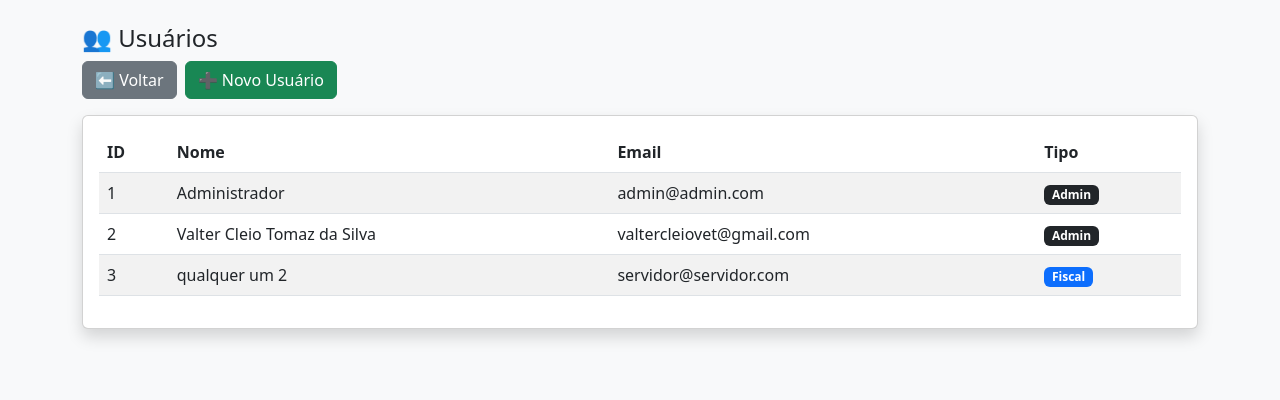
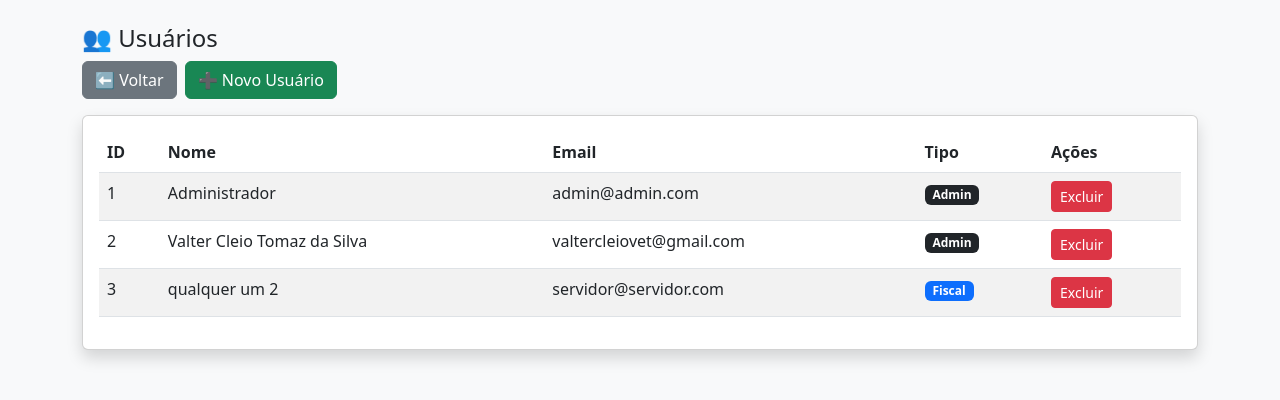
Before and after one commit to valtercleiovet-design/SEMMADUANIMAIS, a Flask app: page /usuarios in a window 1280 px wide. Shown: the top 400 px of the page. Run offline with Flask 3, Linux system fonts and the light colour scheme; a user stored in the database is signed in; data comes from the database, SQL or seed files in the repository; both versions use the stored data as it was after the commit.

Commit message:
sistema estável com controle de usuários

```diff
--- a/app.py
+++ b/app.py
@@ -400,6 +400,27 @@ def atualizar_status(id, novo_status):
 
     return redirect('/painel')
 
+@app.route('/excluir_usuario/<int:id>')
+def excluir_usuario(id):
+    if not session.get('logado'):
+        return redirect('/login')
+
+    if session.get('tipo') != 'admin':
+        return "Acesso negado"
+
+    # impedir apagar a si mesmo
+    if id == session.get('usuario_id'):
+        return "Você não pode excluir seu próprio usuário"
+
+    conn = conectar()
+    cursor = conn.cursor()
+
+    cursor.execute("DELETE FROM usuarios WHERE id=?", (id,))
+    conn.commit()
+    conn.close()
+
+    return redirect('/usuarios')
+
 # 🚀 RUN
 if __name__ == '__main__':
     app.run()
--- a/templates/usuarios.html
+++ b/templates/usuarios.html
@@ -13,10 +13,11 @@
     <div class="d-flex gap-2 mb-3">
         <a href="/painel" class="btn btn-secondary">⬅ Voltar</a>
 
-        <!-- 🔥 NOVO BOTÃO -->
+        {% if session['tipo'] == 'admin' %}
         <a href="{{ url_for('cadastrar_usuario') }}" class="btn btn-success">
             ➕ Novo Usuário
         </a>
+        {% endif %}
     </div>
 
     <div class="card p-3 shadow">
@@ -28,6 +29,7 @@
                     <th>Nome</th>
                     <th>Email</th>
                     <th>Tipo</th>
+                    <th>Ações</th>
                 </tr>
             </thead>
 
@@ -37,6 +39,7 @@
                     <td>{{ u[0] }}</td>
                     <td>{{ u[1] }}</td>
                     <td>{{ u[2] }}</td>
+
                     <td>
                         {% if u[3] == 'admin' %}
                             <span class="badge bg-dark">Admin</span>
@@ -44,6 +47,17 @@
                             <span class="badge bg-primary">Fiscal</span>
                         {% endif %}
                     </td>
+
+                    <td>
+                        {% if session['tipo'] == 'admin' %}
+                        <a href="/excluir_usuario/{{ u[0] }}"
+                           class="btn btn-sm btn-danger"
+                           onclick="return confirm('Tem certeza que deseja excluir?')">
+                           Excluir
+                        </a>
+                        {% endif %}
+                    </td>
+
                 </tr>
                 {% endfor %}
             </tbody>
```
Also changed, not shown: banco.db.
